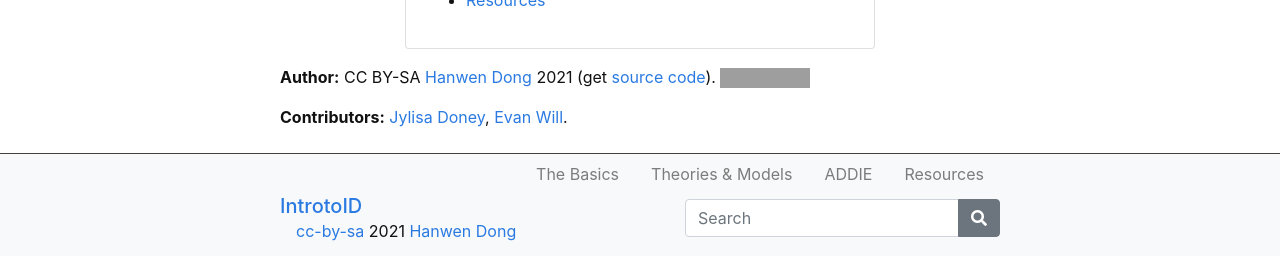
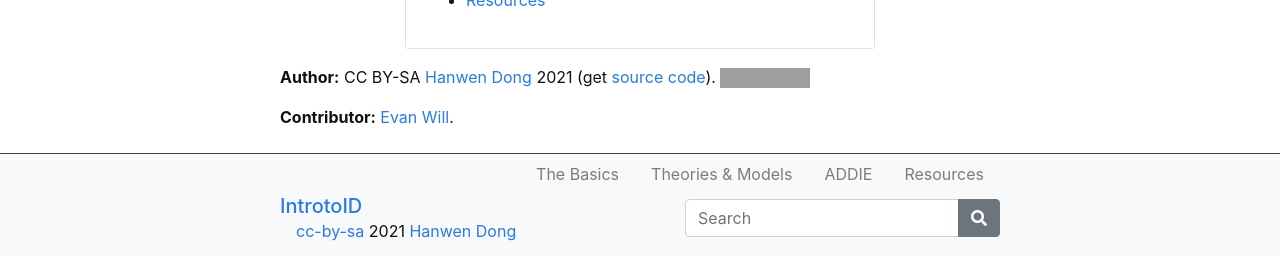
Before and after one commit to hanwendong1/IntrotoID, a Jekyll site: the page built from index.md, in a window 1280 px wide. Shown: the part 1621-1877 px from the top of the page. Built offline with Jekyll 4.4.1, drawn with Linux system fonts in a browser that asks for light colours; grey boxes are pictures that could not be loaded.

Commit message:
Update credits.html

```diff
--- a/_includes/credits.html
+++ b/_includes/credits.html
@@ -1,2 +1,2 @@
 <p><strong>Author:</strong> CC BY-SA <a href="https://github.com/{{ site.github_username }}">{{ site.author }}</a> {{ site.pub_year}} (get <a href="{{ site.repo }}" target="_blank" rel="noopener">source code</a>). <a href="http://creativecommons.org/licenses/by-sa/4.0/" rel="license"><img src="https://i.creativecommons.org/l/by-sa/4.0/88x31.png" alt="Creative Commons License" /></a></p>
-<p><strong>Contributors:</strong> <a href = "mailto: jylisadoney@uidaho.edu">Jylisa Doney</a>, <a href = "mailto: ewilliamson@uidaho.edu">Evan Will</a>.</p>
+<p><strong>Contributor:</strong> <a href = "mailto: ewilliamson@uidaho.edu">Evan Will</a>.</p>
```
